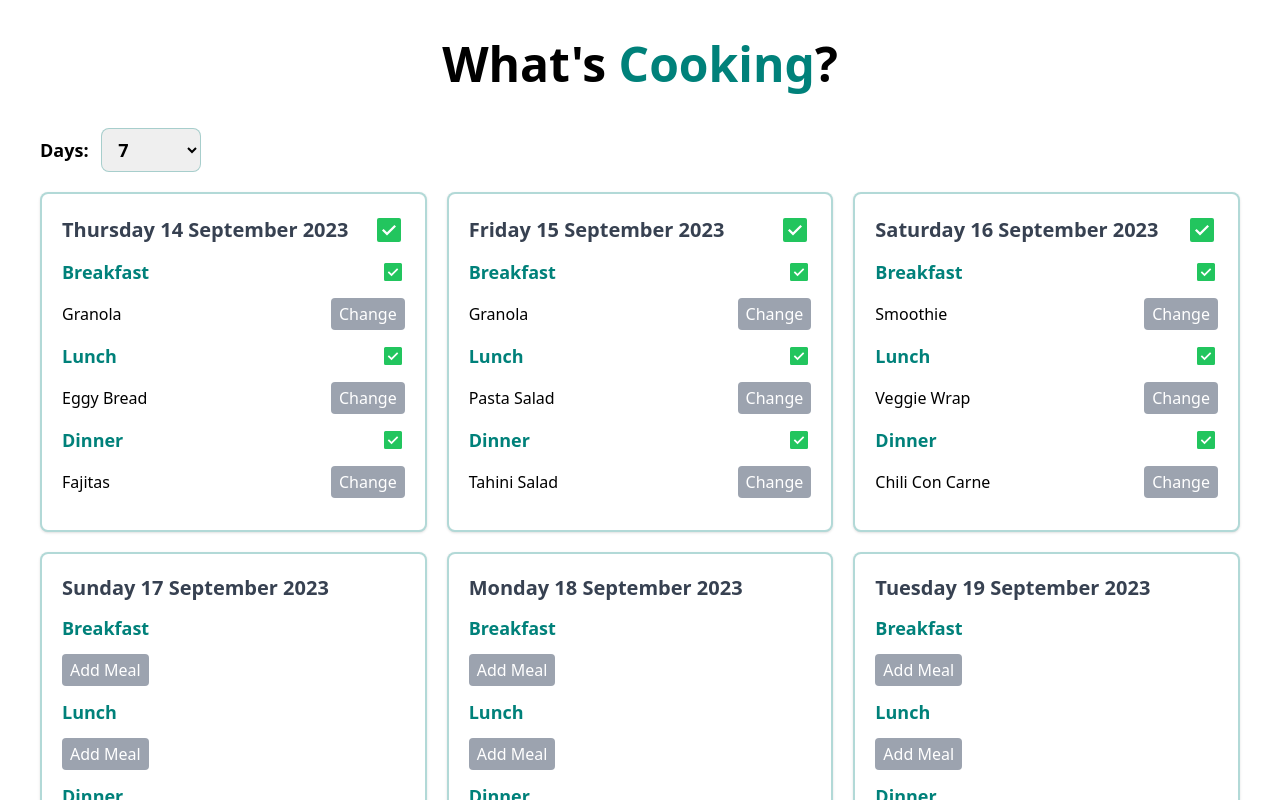
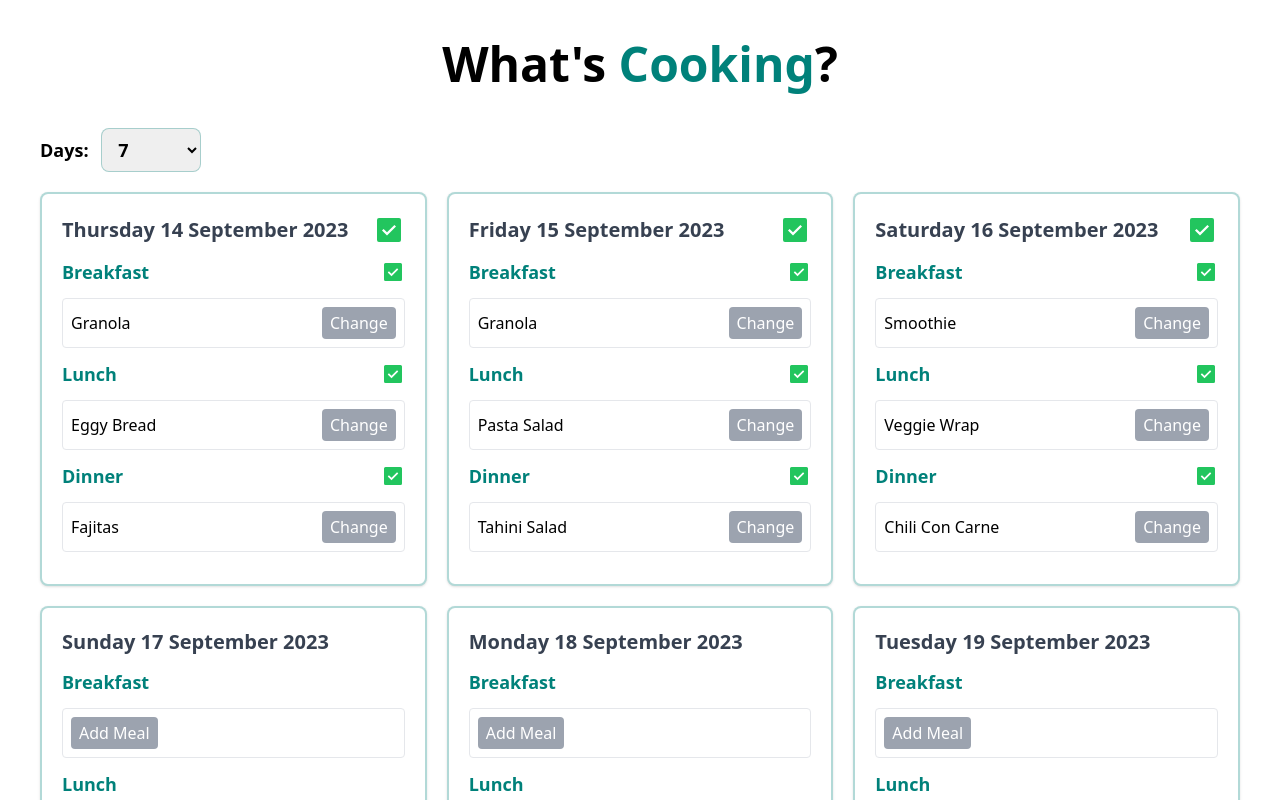
Before and after one commit to ajbates93/whats-cooking, a Nuxt app: page / in a window 1280 px wide. Shown: the top 800 px of the page. Built offline with nearby package versions, Linux system fonts and the light colour scheme.

Commit message:
feat: strip out bespoke drag-and-drop utils. keep composable for now.

```diff
--- a/components/DayCard.vue
+++ b/components/DayCard.vue
@@ -1,12 +1,17 @@
 <script setup lang="ts">
 import { useStore } from '@/store'
 import { Day, MealType, Meal } from '@/types'
+import { useDragAndDrop } from '@/composables/useDragAndDrop'
+
 type Props = {
   dayTitle: string,
   dayDate: Date
 }
+
 const { dayTitle, dayDate } = defineProps<Props>()
+
 const store = useStore()
+
 const day = reactive<Day>({
   id: 0,
   date: dayDate,
@@ -14,10 +19,14 @@ const day = reactive<Day>({
   lunch: undefined,
   dinner: undefined
 })
+const breakfast = ref<HTMLDivElement>()
+const lunch = ref<HTMLDivElement | null>(null)
+const dinner = ref<HTMLDivElement | null>(null)
+
 const findMealsForDay = () => {
   const meals = store.meals.filter(x => x.date.toLocaleDateString() === dayDate.toLocaleDateString())
   if (meals.length > 0) {
-    meals.forEach(x => {
+    meals.forEach((x, idx) => {
       switch (x.type) {
         case MealType.Breakfast:
           day.breakfast = x
@@ -38,7 +47,7 @@ const addMeal = (mealType: MealType, mealTitle: string, date?: Date) => {
   const meal: Meal = {
     name: mealTitle,
     type: mealType,
-    date: date ? date : dayDate
+    date: date || dayDate
   }
   store.addMeal(meal)
 }
@@ -59,7 +68,7 @@ onMounted(() => {
         Breakfast
         <Icon v-if="day.breakfast" name="carbon:checkbox-checked-filled" class="text-green-500" size="1.5rem"/>
       </div>
-      <div ref="area1" class="area">
+      <div ref="breakfast" class="area">
         <DayMeal :day="day" :meal="day.breakfast ?? null" @addMeal="(mealTitle: string) => addMeal(MealType.Breakfast, mealTitle)" />
       </div>
     </div>
@@ -68,14 +77,18 @@ onMounted(() => {
         Lunch
         <Icon v-if="day.lunch" name="carbon:checkbox-checked-filled" class="text-green-500" size="1.5rem"/>
       </div>
-      <DayMeal :day="day" :meal="day.lunch ?? null" @addMeal="(mealTitle: string) => addMeal(MealType.Lunch, mealTitle)" />
+      <div ref="lunch" class="area">
+        <DayMeal :day="day" :meal="day.lunch ?? null" @addMeal="(mealTitle: string) => addMeal(MealType.Lunch, mealTitle)" />
+      </div>
     </div>
     <div class="my-3">
       <div class="my-2 font-bold text-primary text-lg flex justify-between items-center">
         Dinner
         <Icon v-if="day.dinner" name="carbon:checkbox-checked-filled" class="text-green-500" size="1.5rem"/>
       </div>
-      <DayMeal :day="day" :meal="day.dinner ?? null" @addMeal="(mealTitle: string) => addMeal(MealType.Dinner, mealTitle)" />
+      <div ref="dinner" class="area">
+        <DayMeal :day="day" :meal="day.dinner ?? null" @addMeal="(mealTitle: string) => addMeal(MealType.Dinner, mealTitle)" />
+      </div>
     </div>
   </div>
 </template>
--- a/components/DayMeal.vue
+++ b/components/DayMeal.vue
@@ -1,6 +1,7 @@
 <script setup lang="ts">
 import { onKeyStroke } from '@vueuse/core'
 import type { Meal, Day } from '@/types'
+import { useStore } from '@/store'
 type Props = {
   day: Day,
   meal?: Meal | null
@@ -9,6 +10,9 @@ const props = defineProps<Props>()
 const emit = defineEmits<{
   addMeal: [mealTitle: string]
 }>()
+const store = useStore()
+
+const drag = ref<HTMLElement | null>(null)
 
 const showEdit = ref(false)
 const showInput = ref(false)
@@ -37,7 +41,8 @@ onKeyStroke('Enter', () => {
 </script>
 
 <template>
-  <div class="my-3">
+  <div class="my-3 transition py-2 px-2 cursor-move rounded hover:shadow-lg border select-none touch-none bg-white"
+    >
     <div v-if="meal" class="flex items-center justify-between">
       <span v-if="!showEdit" class="mr-auto">{{ meal.name }}</span>
       <button v-if="!showEdit" class="bg-gray-400 text-white px-2 py-1 rounded" @click="showEdit = true">Change</button>
--- /dev/null
+++ b/composables/index.ts
@@ -0,0 +1,3 @@
+// import { useDragAndDrop } from "./useDragAndDrop";
+
+// export { useDragAndDrop }
--- /dev/null
+++ b/composables/useDragAndDrop.ts
@@ -0,0 +1,23 @@
+import { useDraggable, useElementBounding } from "@vueuse/core"
+import { Meal } from "~/types"
+
+export const useDragAndDrop = () => {
+  const dragMeal = (meal: Ref<HTMLElement | null>) => {
+    const { x, y, isDragging } = useDraggable(meal)
+    return { x, y, isDragging }
+  }
+
+  const watchForMeal = (area: Ref<HTMLElement | null>) => {
+    function onDrop(draggedMeal: any) {
+      // const targetMeal
+    }
+    useDropZone(area, onDrop)
+  }
+
+  const getMealPositions = (area: Ref<HTMLElement | null>) => {
+    const { x, y } = useElementBounding(area)
+    return { x, y }
+  }
+
+  return { dragMeal, watchForMeal, getMealPositions }
+}
--- a/pages/index.vue
+++ b/pages/index.vue
@@ -13,6 +13,7 @@ const calendarDays = computed(() => {
   })
 })
 
+// seed meals to simulate fetching data from DB
 onBeforeMount(() => store.seedMeals())
 
 </script>
```
